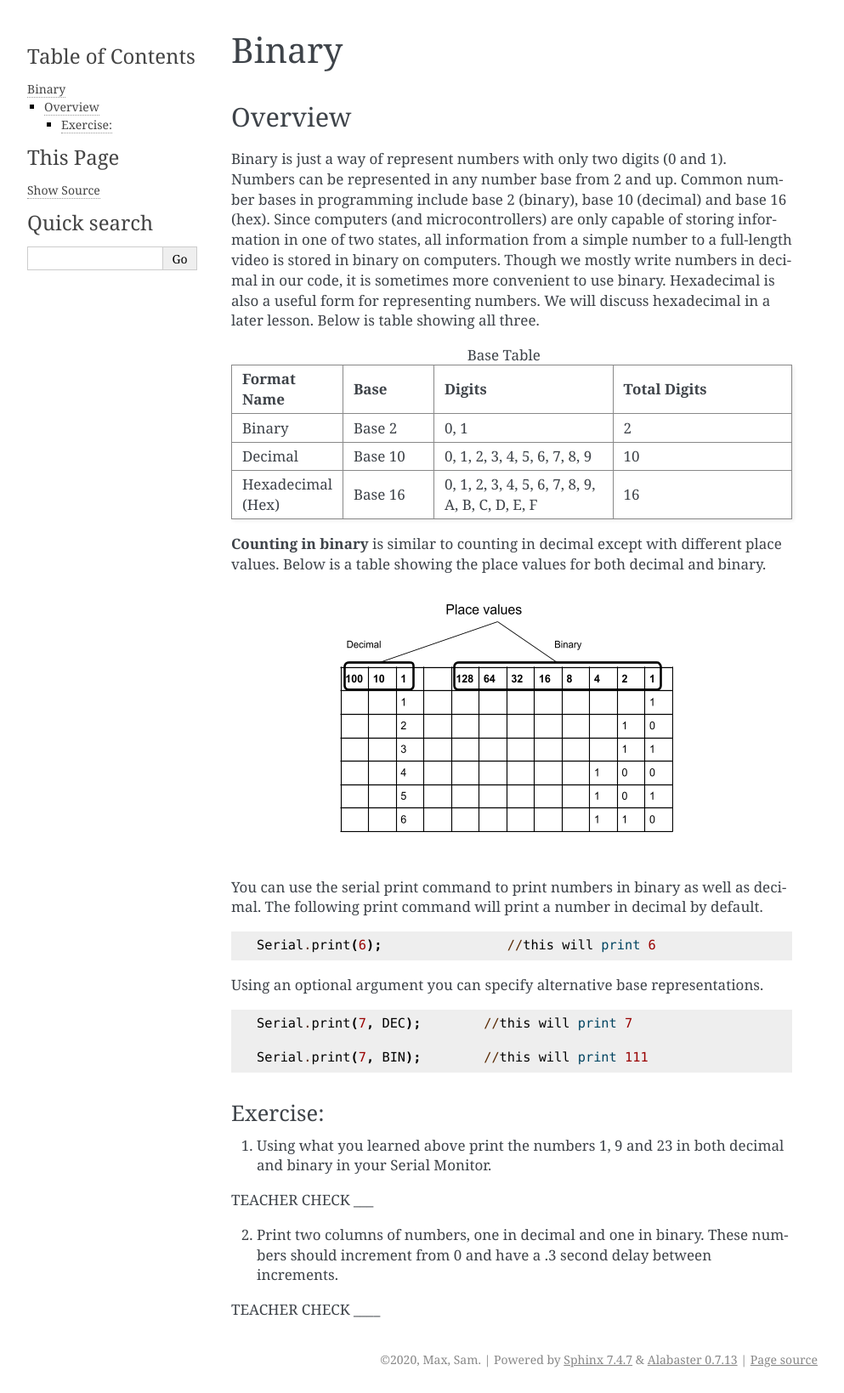
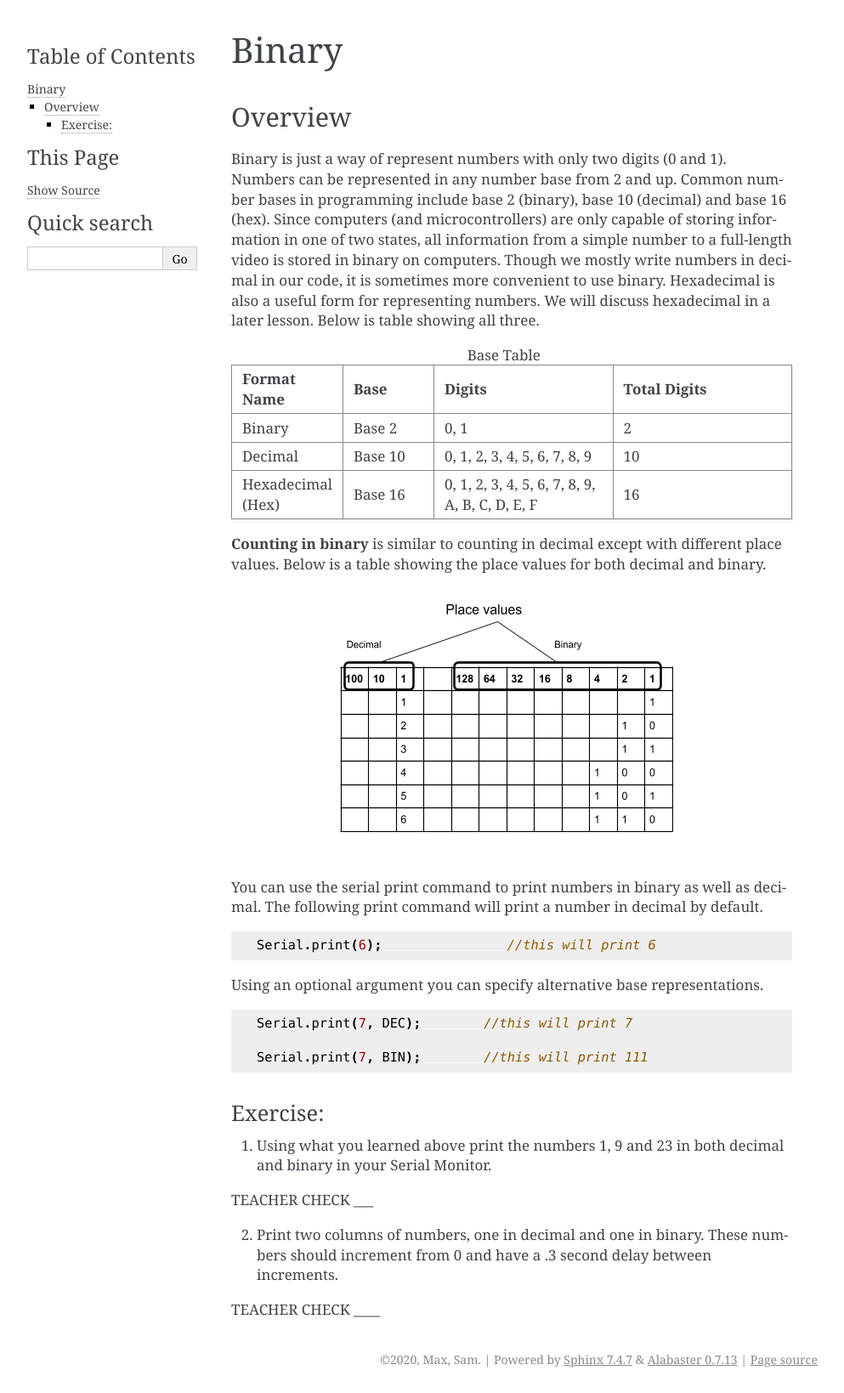
Before and after one commit to maxtkc/mvths-wiki, a Sphinx documentation site: the page built from docs/040-binary.rst, in a window 1280 px wide. Shown: the whole page at 85% size, without its empty margins (148-1141 px from the left). Built offline with Sphinx 7.4.7, drawn with Linux system fonts in a browser that asks for light colours; pages that are not in the unit, such as notebooks, are missing from menus.

Commit message:
Update 040-binary.rst

```diff
--- a/docs/040-binary.rst
+++ b/docs/040-binary.rst
@@ -34,13 +34,13 @@ Binary is just a way of represent numbers with only two digits (0 and 1). Number
 
 You can use the serial print command to print numbers in binary as well as decimal. The following print command will print a number in decimal by default.
 
-.. code-block::
+.. code-block:: c
 
    Serial.print(6);                //this will print 6
 
 Using an optional argument you can specify alternative base representations.
 
-.. code-block::
+.. code-block:: c
 
    Serial.print(7, DEC);        //this will print 7
 
```
